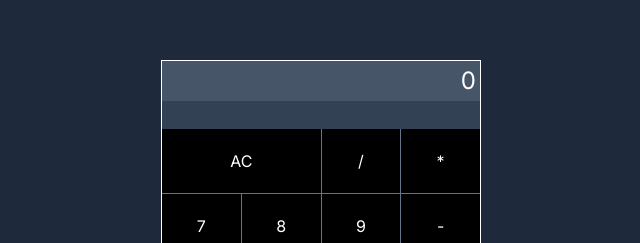
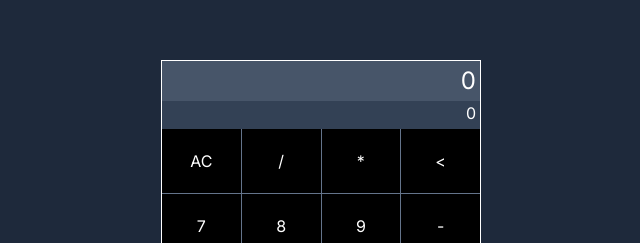
Before and after one commit to damasceno-dev/jsCalculator, a Next.js app: page / in a window 1280 px wide. Shown: the part 143-386 px from the top of the page, without its empty margins (319-959 px from the left). Built offline with nearby package versions, Linux system fonts and the light colour scheme.

Commit message:
extracted calc items array to avoid repetition when rendering all buttons

```diff
--- a/src/app/page.tsx
+++ b/src/app/page.tsx
@@ -1,18 +1,65 @@
 'use client'
 import React, {MouseEvent, useState } from "react"
 
+interface calcItem {
+   id: string;
+   operation: string;
+   execution: (event: MouseEvent<HTMLElement>) => void;
+   style?: string;
+}
+
+type calcArray = calcItem[]
 
 export default function Home() {
+
+  const calcItems : calcArray = [
+    {id: 'op-clear', operation: 'AC', execution: handleClear},
+    {id: 'op-division', operation: '/', execution: handleOperation},
+    {id: 'op-multiplication', operation: '*', execution: handleOperation},
+    {id: 'delete', operation: '<', execution: handleDeletion},
+
+    {id: 'number-seven', operation: '7', execution: handleExpression},
+    {id: 'number-eigth', operation: '8', execution: handleExpression},
+    {id: 'number-nine', operation: '9', execution: handleExpression},
+    {id: 'op-substraction', operation: '-', execution: handleOperation},
+
+    {id: 'number-four', operation: '4', execution: handleExpression},
+    {id: 'number-five', operation: '5', execution: handleExpression},
+    {id: 'number-six', operation: '6', execution: handleExpression},
+    {id: 'op-sum', operation: '+', execution: handleOperation},
+
+    {id: 'number-one', operation: '1', execution: handleExpression},
+    {id: 'number-two', operation: '2', execution: handleExpression},
+    {id: 'number-three', operation: '3', execution: handleExpression},
+    {id: 'op-result', operation: '=', execution: handleCalculation, style: 'row-span-2'},
+
+    {id: 'number-zero', operation: '0', execution: handleExpression, style: 'col-span-2'},
+    {id: 'decimal-point', operation: '.', execution: handleDecimalPoint}]
+
+
   const Operations = ['+', '-', '/', '*']
   const [expression, setExpression] = useState('0');
 
-  var splitOp = /(\*|\+|\-|\/)/
+  const splitOp = /(\*|\+|\-|\/)/;
   const numbersArray = expression.split(splitOp);
-  const lastValue = numbersArray[numbersArray.length -1]
+  const lastElement = numbersArray[numbersArray.length -1];
+  const lastValue = lastElement === '' ? numbersArray[numbersArray.length -2] : lastElement;
   console.log(numbersArray)
+  console.log(lastElement)
   console.log(lastValue)
+
   function handleExpression(event : MouseEvent<HTMLElement>) {
-    setExpression(prev => prev + (event.target as Element).id)
+
+    let nextValue = (event.target as Element).id;
+
+    if (lastValue === '0' && nextValue === '0') {
+      return;
+    } else if (lastValue === '0' && nextValue !== '0') {
+      let newExpression = expression.slice(0,-1);
+      setExpression(newExpression + nextValue);
+    } else {
+      setExpression(prev => prev + nextValue)
+    }
   }
 
   function handleClear() {
@@ -37,7 +84,6 @@ export default function Home() {
       setExpression(prev => prev + valueToAdd);
       return;
     }
-    console.log(lastValue.includes('.'))
     if (lastValue.includes('.')) {
       return;
     } else {
@@ -45,14 +91,37 @@ export default function Home() {
     }
   }
 
+  function handleDeletion() {
+    let newExpression = expression.slice(0,-1);
+    if (newExpression === '') {
+      newExpression = '0';
+    }
+    setExpression(newExpression)
+  }
+
+  function handleCalculation() {
+    // if lastvalue != number { pop last value }
+    // while array.length > 1 {
+    //   handlemultiplyAndDivision: go throught array searching / or *
+    //   if it finds it, replace n-1 and n+1 for the result of this calculation
+    //   handleSumAndSubstract: same as above, but for + or -
+    // }
+    let result = numbersArray;
+    if (parseInt(lastValue) == 'NaN') {
+      result.pop();
+    }
+    console.log(result)
+
+
+  }
 
   return (
     <main className="flex items-center justify-center h-screen bg-slate-800 text-white select-none">
       <div className='w-80 bg-slate-500 border border-white'>
-        <div className='min-h-[2.5rem] break-all w-full bg-slate-600 flex place-content-end place-items-center pr-1 text-2xl'>{expression}</div>
-        <div className='h-7 w-full bg-slate-700'></div>
+        <div className='min-h-[2.5rem] break-all text-right w-full bg-slate-600 flex place-content-end place-items-center pr-1 text-2xl'>{expression}</div>
+        <div className='h-7 w-full text-right bg-slate-700 pr-1'>{lastValue}</div>
         <div id="grid-container" className="grid grid-cols-4 gap-[1px]">
-
+{/*
           <button className="bg-black p-5 col-span-2" onClick={handleClear} id='AC'> AC</button>
           <button className="bg-black p-5" onClick={handleOperation} id='/'>/</button>
           <button className="bg-black p-5" onClick={handleOperation} id='*'>*</button>
@@ -73,7 +142,36 @@ export default function Home() {
           <button className="bg-black p-5 row-span-2" onClick={handleOperation} id='='>=</button>
 
           <button className="bg-black p-5 col-span-2" onClick={handleExpression} id='0'>0</button>
-          <button className="bg-black p-5" onClick={handleDecimalPoint} id='.'>.</button>
+          <button className="bg-black p-5" onClick={handleDecimalPoint} id='.'>.</button> */}
+
+
+
+          {calcItems.map(calculatorItem => <CalcButton key={calculatorItem.id} {...calculatorItem}>
+                                            {calculatorItem.operation}
+                                           </CalcButton>)}
+
+          {/* <CalcButton execution={handleClear}> AC</CalcButton>
+          <CalcButton execution={handleOperation}>/</CalcButton>
+          <CalcButton execution={handleOperation}>*</CalcButton>
+          <CalcButton execution={handleDeletion}>&lt;</CalcButton>
+
+          <CalcButton execution={handleExpression}>7</CalcButton>
+          <CalcButton execution={handleExpression}>8</CalcButton>
+          <CalcButton execution={handleExpression}>9</CalcButton>
+          <CalcButton execution={handleOperation}>-</CalcButton>
+
+          <CalcButton execution={handleExpression}>4</CalcButton>
+          <CalcButton execution={handleExpression}>5</CalcButton>
+          <CalcButton execution={handleExpression}>6</CalcButton>
+          <CalcButton execution={handleOperation}>+</CalcButton>
+
+          <CalcButton execution={handleExpression}>1</CalcButton>
+          <CalcButton execution={handleExpression}>2</CalcButton>
+          <CalcButton execution={handleExpression}>3</CalcButton>
+          <CalcButton execution={handleCalculation} style=" row-span-2" >=</CalcButton>
+
+          <CalcButton execution={handleExpression} style=" col-span-2" >0</CalcButton>
+          <CalcButton execution={handleDecimalPoint}>.</CalcButton> */}
 
         </div>
       </div>
@@ -83,12 +181,18 @@ export default function Home() {
 }
 
 interface ButtonProps {
-  style: string;
+  style?: string;
+  background?: string;
+  children: React.ReactNode;
+  execution: (event : MouseEvent<HTMLElement>) => void;
 }
 
-function Button({style} : ButtonProps) {
-  let styleToReturn = 'p-5 ' + style;
+function CalcButton({style, background = 'bg-black', children, execution} : ButtonProps) {
+  const styleToReturn = 'p-5 ' + style + ' ' + background;
+  const textRender = children?.toString();
   return (
-    <button></button>
+    <button className={styleToReturn} onClick={execution} id={textRender}>
+      {children}
+    </button>
   )
 }
```
Also changed, not shown: 1 other file (tests, documents, lock files or other folders).
